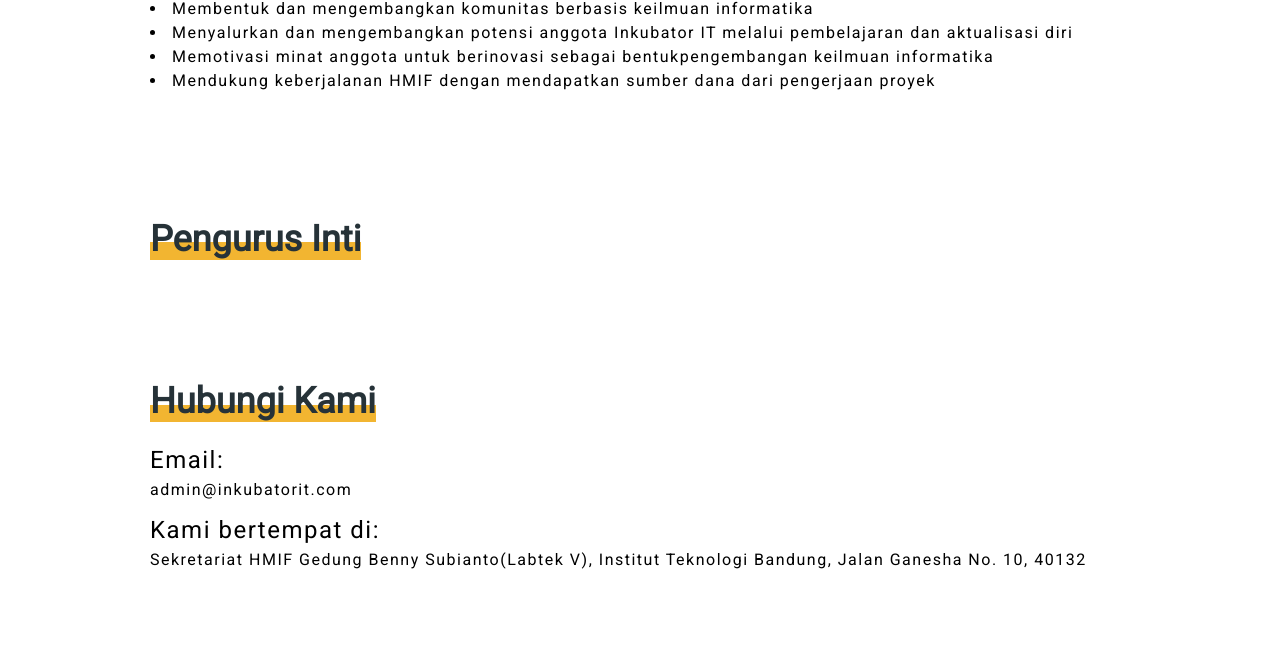
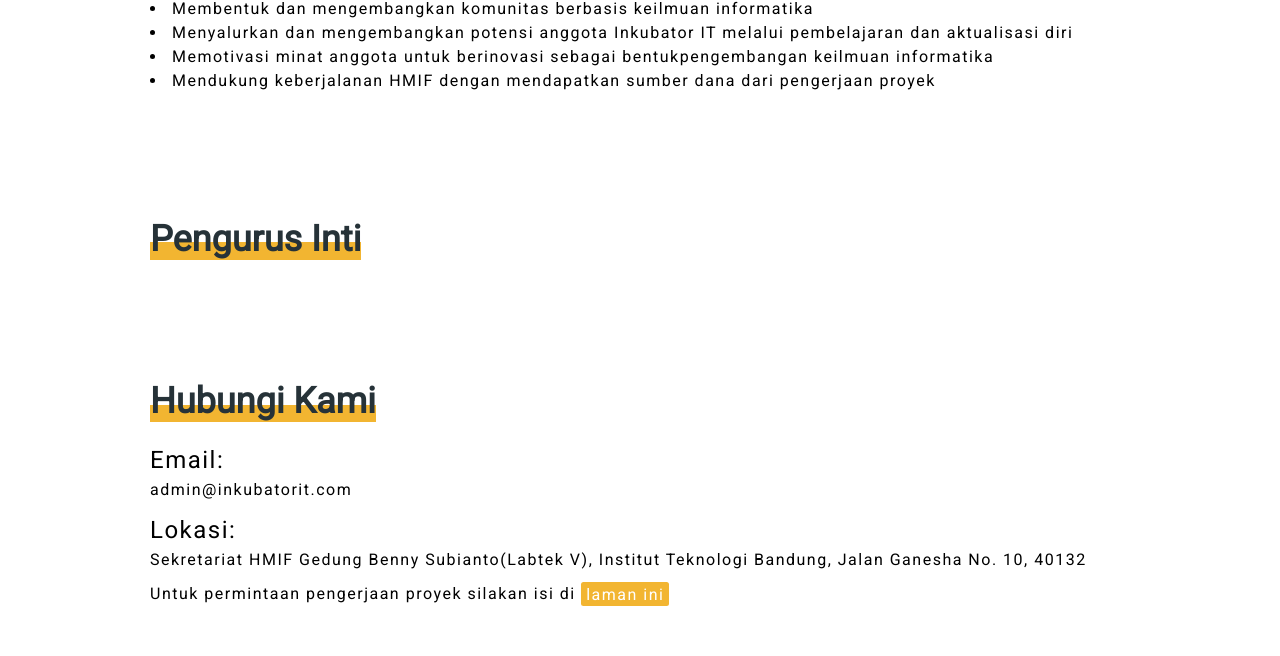
Before and after one commit to IIT-Dev/InkubatorIT-Rev-2019, a Gatsby site in the folder client/: page /about in a window 1280 px wide. Shown: the part 578-1234 px from the top of the page. Built offline with nearby package versions, Linux system fonts and the light colour scheme; Gatsby itself is replaced by a stand-in of ours.

Commit message:
feat: About - add request button link to contact

```diff
--- a/client/src/pages/about.tsx
+++ b/client/src/pages/about.tsx
@@ -4,6 +4,7 @@
 
 import Layout from '../components/layout';
 import SEO from '../components/seo';
+import { Link } from 'gatsby';
 
 const visi = 'Terbentuknya komunitas IT sebagai wadah aktualisasi keprofesian massa HMIF';
 
@@ -70,9 +71,17 @@
           <p>admin@inkubatorit.com</p>
         </div>
         <div>
-          <p className="title">Kami bertempat di:</p>
+          <p className="title">Lokasi:</p>
           <p>
             Sekretariat HMIF Gedung Benny Subianto(Labtek V), Institut Teknologi Bandung, Jalan Ganesha No. 10, 40132
+          </p>
+        </div>
+        <div>
+          <p>
+            Untuk permintaan pengerjaan proyek silakan isi di{' '}
+            <Link to="/request" className="link">
+              <span>laman ini</span>
+            </Link>
           </p>
         </div>
       </div>
--- a/client/src/pages/scss/about.scss
+++ b/client/src/pages/scss/about.scss
@@ -47,7 +47,7 @@
     .contact {
       line-height: 1.5;
       letter-spacing: 1.5px;
-      margin-bottom: 50px;
+      margin-bottom: 75px;
 
       div {
         margin-bottom: 10px;
@@ -55,6 +55,15 @@
 
       .title {
         font-size: 24px;
+      }
+
+      .link {
+        text-decoration: none;
+        background-color: var(--primary);
+        padding: 2.5px 5px;
+        border-radius: 2.5px;
+        color: white;
+        cursor: pointer;
       }
     }
   }
```
